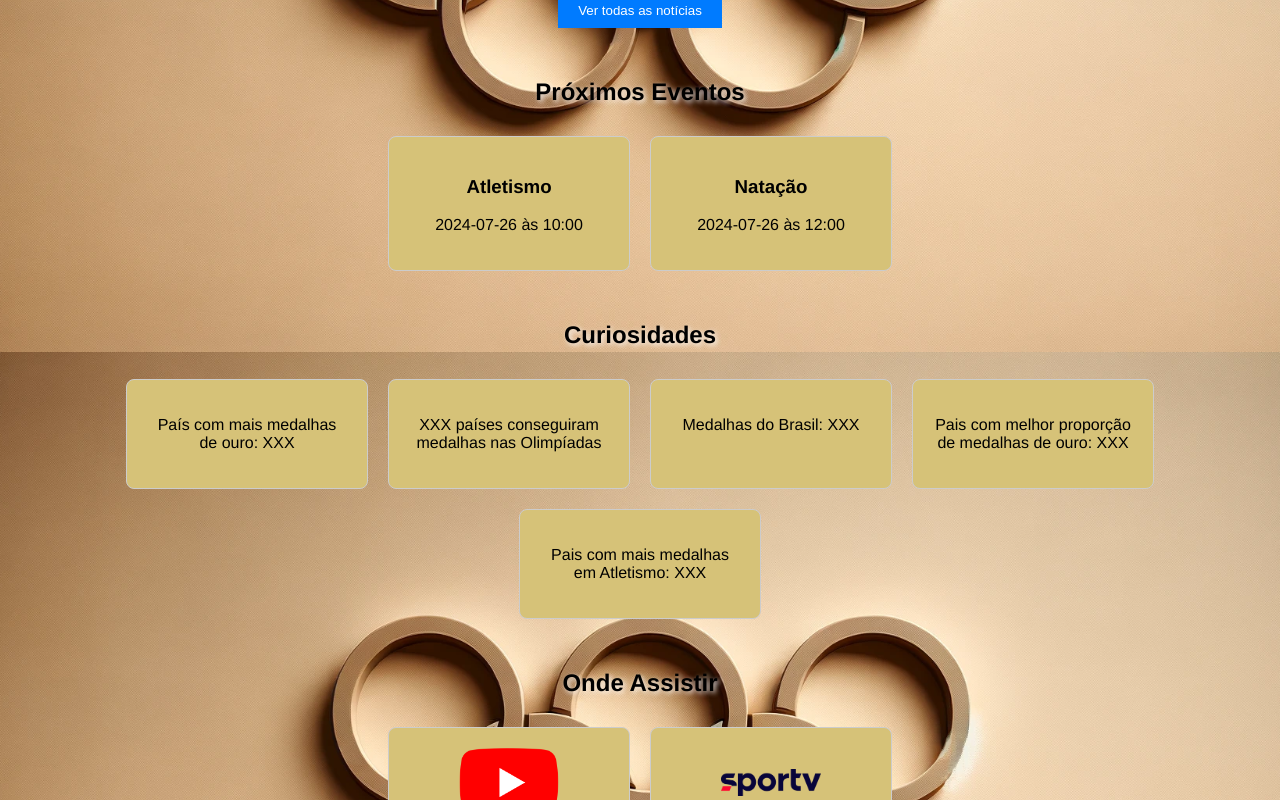
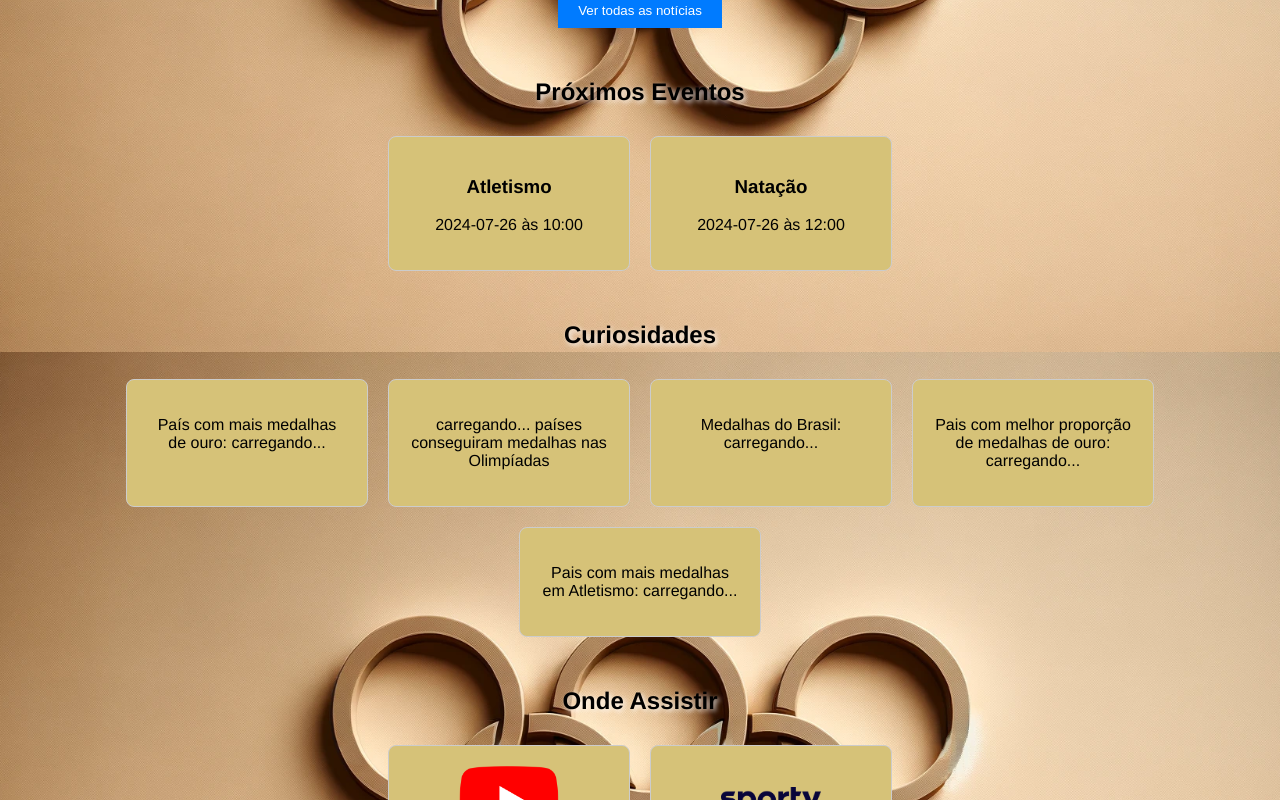
Before and after one commit to JevsJevs/Software-Engineering---MC656-2024-1s, a React (Create React App) app in the folder frontend/: page / in a window 1280 px wide. Shown: the part 448-1248 px from the top of the page. Built offline with nearby package versions, Linux system fonts and the light colour scheme; no server answers.

Commit message:
API working

```diff
--- a/frontend/src/data/facts_data.js
+++ b/frontend/src/data/facts_data.js
@@ -1,22 +1,22 @@
 export const facts = [
     {
       id: 1,
-      fact: "País com mais medalhas de ouro: XXX"
+      fact: "País com mais medalhas de ouro: carregando..."
     },
     {
       id: 2,
-      fact: "XXX países conseguiram medalhas nas Olimpíadas"
+      fact: "carregando... países conseguiram medalhas nas Olimpíadas"
     },
     {
       id: 3,
-      fact: "Medalhas do Brasil: XXX"
+      fact: "Medalhas do Brasil: carregando..."
     },
     {
       id: 4,
-      fact: "Pais com melhor proporção de medalhas de ouro: XXX"
+      fact: "Pais com melhor proporção de medalhas de ouro: carregando..."
     },
     {
       id: 5,
-      fact: "Pais com mais medalhas em Atletismo: XXX"
+      fact: "Pais com mais medalhas em Atletismo: carregando..."
     },
   ];
--- a/frontend/src/pages/index.js
+++ b/frontend/src/pages/index.js
@@ -61,9 +61,9 @@ const Home = () => {
 
   useEffect(() => {
     if (!loaded.participants) {
-      axios.get("http://127.0.0.1:5000/medals/")
+      axios.get("http://127.0.0.1:5000/medals")
         .then(resp => {
-          updateFact(2, `${resp.data.table.length} países participam das Olimpíadas`);
+          updateFact(2, `${resp.data.table.length} países ganharam medalha nas Olimpíadas`);
           setLoaded(prev => ({ ...prev, participants: true }));
         })
         .catch(error => {
```
